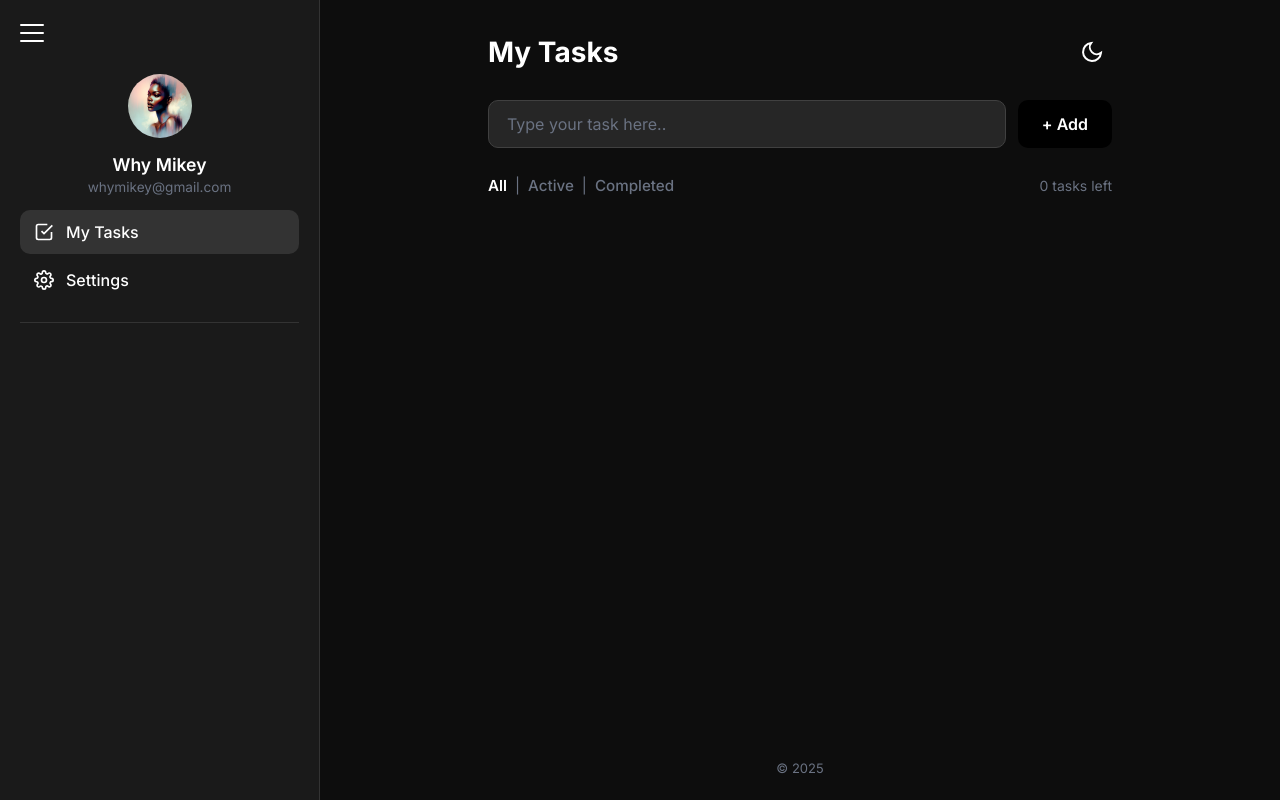
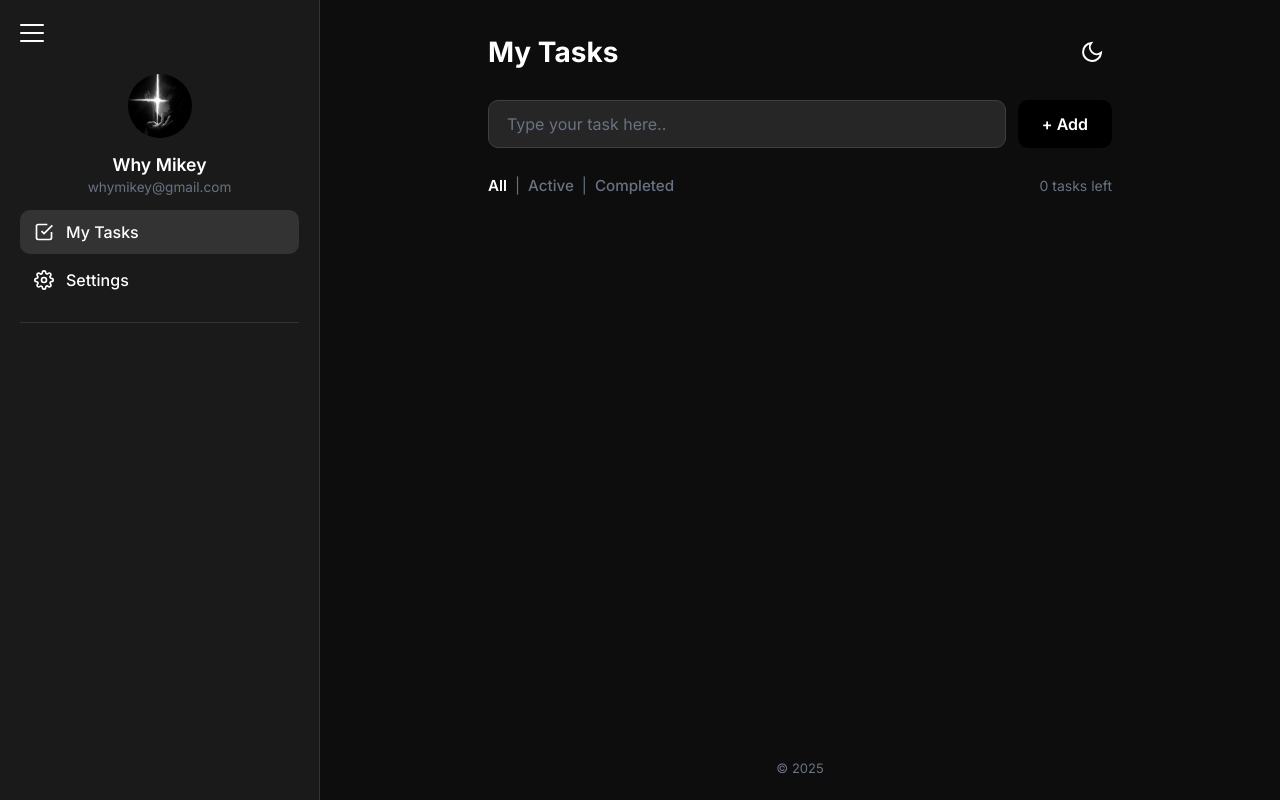
Before and after one commit to whymikey/todo, a website built with Vite: page index.html in a window 1280 px wide. Built offline with nearby package versions, Linux system fonts and the light colour scheme.

Commit message:
changed avatar

```diff
--- a/index.html
+++ b/index.html
@@ -19,7 +19,7 @@
           <div class="image-box">
             <img
               class="user_image"
-              src="./src/components/img/profile-4.png"
+              src="./src/components/img/avatar.jpg"
               alt="user photo"
             />
           </div>
```
Also changed, not shown: src/components/img/avatar.jpg (added), src/components/img/profile-4.png (deleted).
